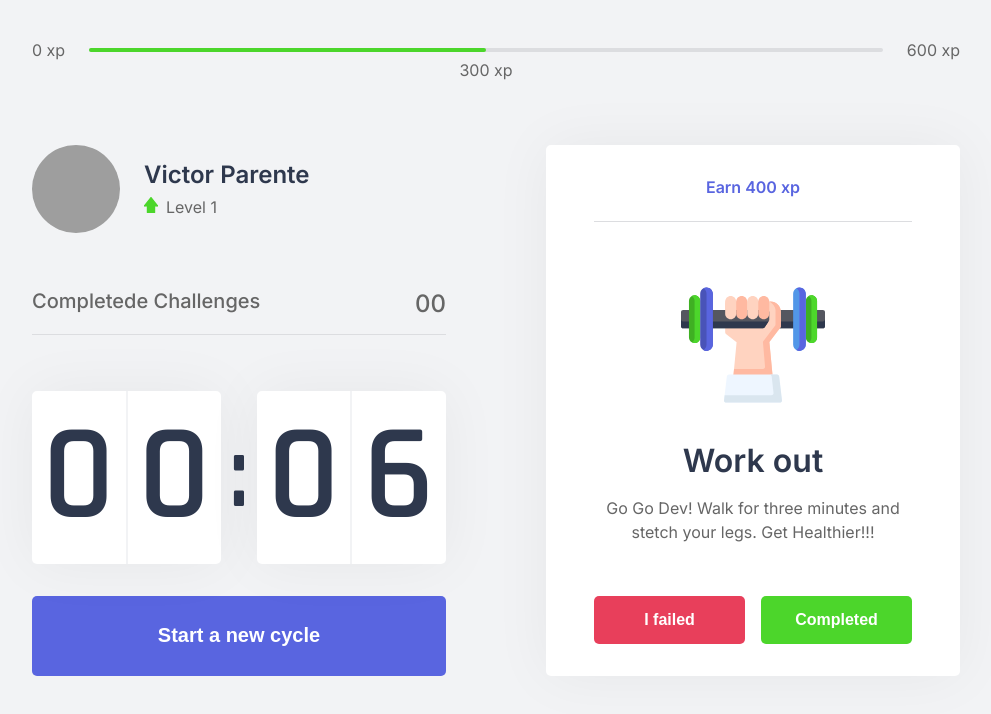
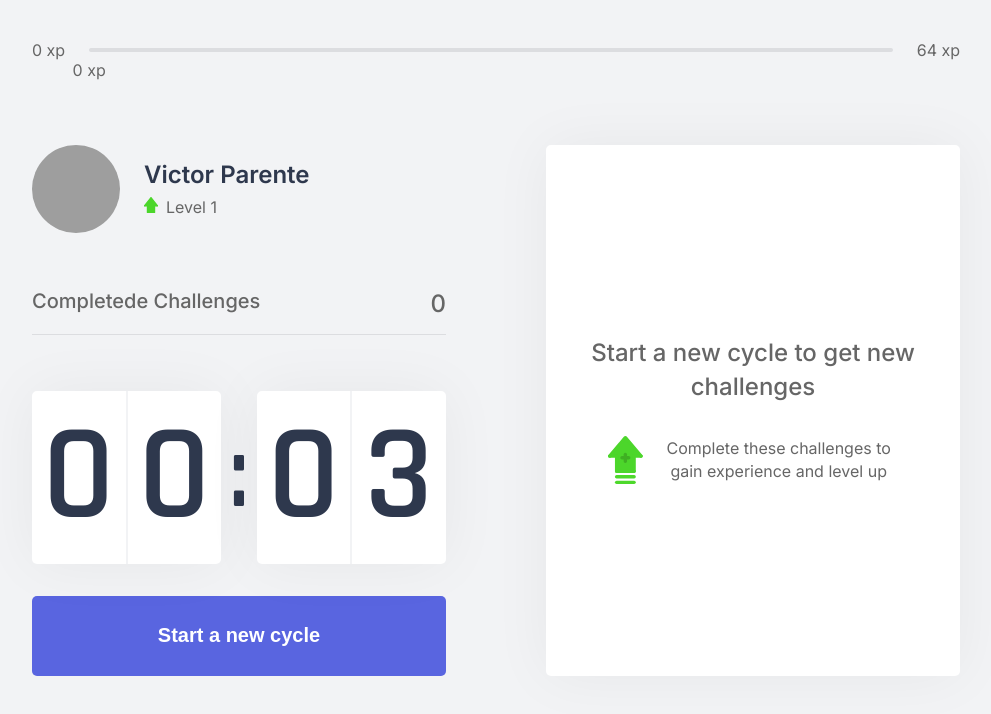
Before and after one commit to parvic/moveit-next, a Next.js app: page / in a window 1280 px wide. Shown: the top 714 px of the page, without its empty margins (144-1135 px from the left). Built offline with nearby package versions, Linux system fonts and the light colour scheme; grey boxes are pictures that could not be loaded.

Commit message:
Added context and notifications

```diff
--- /dev/null
+++ b/challenges.json
@@ -0,0 +1,62 @@
+[
+  {
+    "type": "body",
+    "description": "Estique um de seus braços com a palma da mão virada para frente e puxe os dedos para cima por 10 segundos por mão.",
+    "amount": 80
+  },
+  {
+    "type": "body",
+    "description": "Estique seu braço contra o peito e puxe-o utilizando o outro braço por 10 segundos por braço.",
+    "amount": 60
+  },
+  {
+    "type": "body",
+    "description": "Puxe seu pescoço com a ajuda da mão para a direita e para a esquerda, permanecendo na posição por alguns segundos.",
+    "amount": 70
+  },
+  {
+    "type": "body",
+    "description": "Com as duas mãos na parte de trás da cabeça, leve-a para baixo, alongando a parte de trás da região.",
+    "amount": 60
+  },
+  {
+    "type": "body",
+    "description": "Cruze as pernas e desça com as mãos esticadas em direção ao chão. Repita o movimento com a outra perna na frente.",
+    "amount": 100
+  },
+  {
+    "type": "body",
+    "description": "Sentado, abra as pernas e tente encostar as palmas das mãos no chão, repita 3 vezes por 5 segundos.",
+    "amount": 80
+  },
+  {
+    "type": "body",
+    "description": "Puxe o joelho de encontro ao peito e segure, troque de perna após 10 segundos.",
+    "amount": 50
+  },
+  {
+    "type": "body",
+    "description": "Sentado, cruze uma perna e incline seu tronco à frente, troque de perna após 10 segundos.",
+    "amount": 80
+  },
+  {
+    "type": "eye",
+    "description": "Sentado, feche os olhos e cubra-os com as palmas da mão durante 2 minutos, depois abra normalmente.",
+    "amount": 90
+  },
+  {
+    "type": "eye",
+    "description": "Em algum ambiente aberto, olhe o mais longe que puder em quatro direções por 3s, mexa apenas os olhos. Repita 3 vezes.",
+    "amount": 140
+  },
+  {
+    "type": "eye",
+    "description": "Usando os polegares, massage a área abaixo das sobrancelhas em movimentos circulares por 15 segundos.",
+    "amount": 70
+  },
+  {
+    "type": "body",
+    "description": "Em pé, gire a cintura o máximo que puder para a esquerda, segure por cinco segundos. Repita para a direita.",
+    "amount": 90
+  }
+]
--- a/src/components/ChallengeBox.tsx
+++ b/src/components/ChallengeBox.tsx
@@ -1,27 +1,54 @@
+import { useContext } from "react";
 import * as S from "../../styles/components/ChallengeBox";
+import { ChallengesContext } from "../context/ChallengesContext";
+import { CountdownContext } from "../context/CountdownContext";
 
 export default function ChallengeBox() {
-  const isActiveChalleng = true;
+
+  const { activeChallenge, resetChallenge, completeChallenge } = useContext(ChallengesContext);
+  const { resetCountdown } = useContext(CountdownContext);
+
+  function handleChallengeSuccessed() {
+    completeChallenge();
+    resetCountdown();
+
+  }
+
+  function handleChallengeFailed() {
+    resetChallenge();
+    resetCountdown();
+  }
+
   return (
     <>
-    { isActiveChalleng ? (
+    { activeChallenge ? (
         <S.ChallengeActiveContainer>
-          <header>Earn 400 xp</header>
+          <header>Earn {activeChallenge.amount} xp</header>
           <main>
-            <img src="icons/body.svg" alt=""/>
+            <img src={`icons/${activeChallenge.type}.svg`} alt=""/>
             <strong >Work out</strong>
-            <p>Go Go Dev! Walk for three minutes and stetch your legs. Get Healthier!!!</p>
+            <p>{activeChallenge.description}</p>
           </main>
           <footer>
-            <button id="failedButton" type="button">I failed</button>
-            <button id="successButton" type="button">Completed</button>
+            <button
+              id="failedButton"
+              type="button"
+              onClick={handleChallengeFailed}>
+                I failed
+            </button>
+            <button
+              id="successButton"
+              type="button"
+              onClick={handleChallengeSuccessed}>
+                Completed
+            </button>
           </footer>
         </S.ChallengeActiveContainer>
       ) : (
         <S.ChallengeNotActiveContainer>
           <strong>Start a new cycle to get new challenges</strong>
           <div>
-            <img src="icons/level-up.svg" alt="Leve up"/>
+            <img src="icons/level-up.svg" alt="Level up"/>
             <p>Complete these challenges to gain experience and level up</p>
           </div>
         </S.ChallengeNotActiveContainer>
--- a/src/components/CompletedChallenges.tsx
+++ b/src/components/CompletedChallenges.tsx
@@ -1,10 +1,15 @@
+import { useContext } from "react";
 import * as S from "../../styles/components/CompletedChallenges";
+import { ChallengesContext } from "../context/ChallengesContext";
 
 export function CompletedChallenges() {
+
+  const { completedChallenges } = useContext(ChallengesContext)
+
   return (
     <S.CompletedChallengesContainer>
       <span>Completede Challenges</span>
-      <span>00</span>
+      <span>{completedChallenges}</span>
     </S.CompletedChallengesContainer>
   );
 }
--- a/src/components/Countdown.tsx
+++ b/src/components/Countdown.tsx
@@ -1,40 +1,13 @@
-import { useEffect, useState } from "react";
+import { useContext, useEffect, useState } from "react";
 import * as S from "../../styles/components/Countdown";
+import { CountdownContext } from "../context/CountdownContext";
 
 export function Countdown() {
 
-  let countdownTimeout: NodeJS.Timeout;
-
-  const [time, setTime] = useState(0.1 * 60);
-  const [isActive, setIsActive] = useState(false);
-  const [hasFinished, setHasFinished] = useState(false);
-
-  const minutes = Math.floor(time / 60);
-  const seconds = time % 60;
+  const { minutes, seconds, hasFinished, isActive, startCountdown, resetCountdown } = useContext(CountdownContext)
 
   const [minuteLeft, minuteRight] = minutes.toString().padStart(2, '0').split('');
   const [secondLeft, secondRight] = seconds.toString().padStart(2, '0').split('');
-
-  function startCountdown() {
-    setIsActive(true);
-  }
-
-  function resetCountdown() {
-    clearTimeout(countdownTimeout);
-    setIsActive(false);
-    setTime(0.1 * 60)
-  }
-
-  useEffect(() => {
-    if (isActive && time > 0) {
-      countdownTimeout = setTimeout(() => {
-        setTime(time - 1)
-      }, 1000);
-    } else if (isActive && time === 0) {
-        setIsActive(false);
-        setHasFinished(true);
-    }
-  }, [isActive, time])
 
   return (
     <S.Container>
--- a/src/components/ExperienceBar.tsx
+++ b/src/components/ExperienceBar.tsx
@@ -1,15 +1,21 @@
-import React from 'react';
+import React, { useContext } from 'react';
 import * as S from '../../styles/components/ExperienceBar';
+import { ChallengesContext } from '../context/ChallengesContext';
 
 export default function ExperienceBar() {
+
+  const { currentXP, xpToNextLevel } = useContext(ChallengesContext)
+
+  const percent = Math.round((currentXP * 100) / xpToNextLevel);
+
   return (
     <S.ExperienceBar>
       <span>0 xp</span>
       <div>
-        <S.GainedExperience style={{ width: '50%' }} />
-        <span style={{ left: '50%' }}>300 xp</span>
+        <S.GainedExperience style={{ width: `${percent}%` }} />
+        <span style={{ left: `${percent}%` }}>{currentXP} xp</span>
       </div>
-      <span>600 xp</span>
+      <span>{xpToNextLevel} xp</span>
     </S.ExperienceBar>
   );
 }
--- a/src/components/Profile.tsx
+++ b/src/components/Profile.tsx
@@ -1,6 +1,11 @@
+import { useContext } from "react";
 import * as S from "../../styles/components/Profile";
+import { ChallengesContext } from "../context/ChallengesContext";
 
 export default function Profile() {
+
+  const { level } = useContext(ChallengesContext);
+
   return(
     <S.Profile>
       <img src="https://github.com/parvic.png" alt="Victor Parente"/>
@@ -8,7 +13,7 @@
         <strong>Victor Parente</strong>
         <p>
           <img src="icons/level.svg" alt="Level"/>
-          Level 1
+          Level {level}
         </p>
       </div>
     </S.Profile>
--- /dev/null
+++ b/src/context/ChallengesContext.tsx
@@ -0,0 +1,99 @@
+import { createContext, ReactNode, useEffect, useState } from "react";
+
+import challenges from "../../challenges.json";
+
+interface Challenge {
+	type: 'eye' | 'body',  // since the type is a string and there's only those two types, we can declare this way
+	description: string,
+	amount: number, // the amount of XP of each challenge
+}
+
+interface ChallengeContextData {
+  level: number,
+  currentXP: number,
+  completedChallenges: number,
+  xpToNextLevel: number,
+  activeChallenge: Challenge,
+  levelUp: () => void,
+  startNewChallenge: () => void,
+  resetChallenge: () => void,
+  completeChallenge: () => void,
+
+}
+
+interface ChallengesProviderProps {
+  children: ReactNode,
+}
+
+export const ChallengesContext = createContext({} as ChallengeContextData)
+
+export function ChallengesProvider({ children }: ChallengesProviderProps) {
+  const [level, setLevel] = useState(1);
+  const [currentXP, setCurrentXP] = useState(0);
+  const [completedChallenges, setCompletedChallenges] = useState(0);
+  const [activeChallenge, setAcativeChallenge] = useState(null);
+
+  const xpToNextLevel = Math.pow((level + 1) * 4, 2);
+
+
+  function levelUp() {
+    setLevel(level + 1);
+  }
+
+  function startNewChallenge() {
+    const randomChallengeIndex = Math.floor(Math.random() * challenges.length);
+    const challenge = challenges[randomChallengeIndex];
+
+    setAcativeChallenge(challenge);
+
+    new Audio('/notification.mp3').play();
+
+    if (Notification.permission === 'granted') {
+      new Notification('New challenge', {
+        body: `Earn ${challenge.amount}xp!`
+      })
+    }
+  }
+
+  function resetChallenge() {
+    setAcativeChallenge(null);
+  }
+
+  function completeChallenge() {
+    if (!activeChallenge) {
+      return;
+    }
+
+    const { amount } = activeChallenge;
+
+    let finalXP = currentXP + amount;
+    if(finalXP >= xpToNextLevel) {
+      finalXP = finalXP - xpToNextLevel;
+      levelUp();
+    }
+
+    setCurrentXP(finalXP);
+    setCompletedChallenges(completedChallenges + 1);
+    setAcativeChallenge(null);
+  }
+
+  useEffect(() => {
+    Notification.requestPermission();
+  }, []);
+
+  return (
+    <ChallengesContext.Provider
+      value={{
+        level,
+        currentXP,
+        completedChallenges,
+        levelUp,
+        xpToNextLevel,
+        activeChallenge,
+        startNewChallenge,
+        resetChallenge,
+        completeChallenge }}>
+      { children }
+    </ChallengesContext.Provider>
+  )
+}
--- /dev/null
+++ b/src/context/CountdownContext.tsx
@@ -0,0 +1,62 @@
+import { createContext, ReactNode, useContext, useEffect, useState } from 'react'
+import { ChallengesContext } from './ChallengesContext';
+
+interface CountdownContextData {
+  time: number,
+  minutes: number,
+  seconds: number,
+  isActive: boolean,
+  hasFinished: boolean,
+  startCountdown: () => void,
+  resetCountdown: () => void
+}
+
+interface CountdownProviderProps{
+	children: ReactNode
+}
+
+export const CountdownContext = createContext({} as CountdownContextData)
+
+export function CountdownProvider({ children }: CountdownProviderProps) {
+
+  const defaultTime = 0.05;
+  let countdownTimeout: NodeJS.Timeout;
+
+  const { startNewChallenge } = useContext(ChallengesContext)
+
+  const [time, setTime] = useState(defaultTime * 60);
+  const [isActive, setIsActive] = useState(false);
+  const [hasFinished, setHasFinished] = useState(false);
+
+  const minutes = Math.floor(time / 60);
+  const seconds = time % 60;
+
+  function startCountdown() {
+    setIsActive(true);
+  }
+
+  function resetCountdown() {
+    clearTimeout(countdownTimeout);
+    setIsActive(false);
+    setHasFinished(false);
+    setTime(defaultTime * 60);
+  }
+
+  useEffect(() => {
+    if (isActive && time > 0) {
+      countdownTimeout = setTimeout(() => {
+        setTime(time - 1)
+      }, 1000);
+    } else if (isActive && time === 0) {
+        setIsActive(false);
+        setHasFinished(true);
+        startNewChallenge();
+    }
+  }, [isActive, time])
+
+	return (
+		<CountdownContext.Provider value={{ time, minutes, seconds, isActive, hasFinished, startCountdown, resetCountdown }}>
+			{children}
+		</CountdownContext.Provider>
+	)
+}
--- a/src/pages/_app.tsx
+++ b/src/pages/_app.tsx
@@ -1,11 +1,13 @@
 import GlobalStyles from "../../styles/global";
+
+import { ChallengesProvider } from "../context/ChallengesContext";
 
 function App({ Component, pageProps }) {
   return (
-    <>
+    <ChallengesProvider>
       <GlobalStyles />
       <Component {...pageProps} />
-    </>
+    </ChallengesProvider>
   );
 }
 
--- a/src/pages/index.tsx
+++ b/src/pages/index.tsx
@@ -6,6 +6,7 @@
 import ExperienceBar from '../components/ExperienceBar';
 import Profile from '../components/Profile';
 import ChallengeBox from "../components/ChallengeBox";
+import { CountdownProvider } from '../context/CountdownContext';
 
 export default function Home() {
   return (
@@ -14,6 +15,7 @@
         <title>Home | move.it</title>
       </Head>
       <ExperienceBar />
+      <CountdownProvider>
         <section>
           <div>
             <Profile />
@@ -25,6 +27,7 @@
             <ChallengeBox />
           </div>
         </section>
+      </CountdownProvider>
     </S.Container>
   )
 }
```
Lines whose indentation alone changed are shown as unchanged.
